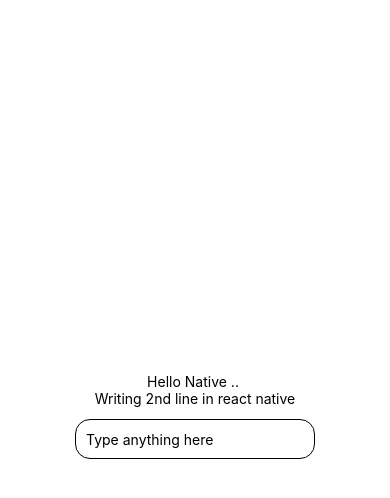
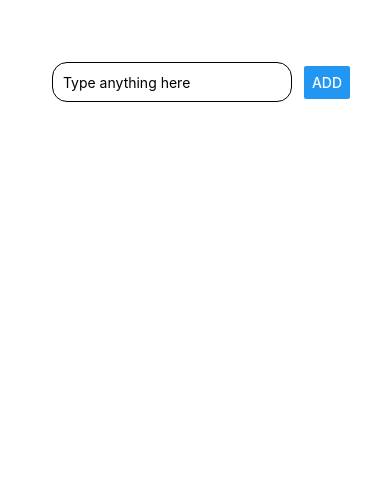
Before and after one commit to kawsarm104/react-native, a React Native app: screen / in a window 390 px wide. Shown: the top 498 px of the page. Built offline with nearby package versions, Linux system fonts and the light colour scheme.

Commit message:
style input field and added a button

```diff
--- a/App.js
+++ b/App.js
@@ -1,6 +1,6 @@
 import { StatusBar } from 'expo-status-bar';
 import { StyleSheet, Text, View } from 'react-native';
-import { TextInput } from 'react-native-web';
+import { Button, TextInput } from 'react-native-web';
 
 export default function App() {
   const handleInputChange = text =>{
@@ -8,13 +8,17 @@ export default function App() {
   }
   return (
     <View style={styles.container}>
-      <Text>Hello Native .. </Text>
-      <Text>Writing 2nd line in react native</Text>
-      < TextInput
+      <View style={styles.inputView}>
+          < TextInput
          style={styles.input}
           placeholder="Type anything here"
           onChangeText={text=>handleInputChange(text)}
        />
+       <Button title="Add">
+
+       </Button>
+      </View>
+
 
 
       <StatusBar style="auto" />
@@ -27,13 +31,21 @@ const styles = StyleSheet.create({
     flex: 1,
     backgroundColor: '#fff',
     alignItems: 'center',
-    justifyContent: 'center',
+    justifyContent: 'flex-start',
+    flexDirection:"column"
   },
   input: {
     height: 40,
     margin: 12,
     borderWidth: 1,
     padding: 10,
-    borderRadius:15
+    borderRadius:15,
+
   },
+  inputView:{
+    marginTop:50,
+    flexDirection:"row",
+    justifyContent:"space-between",
+    alignItems:"center"
+  }
 });
```
